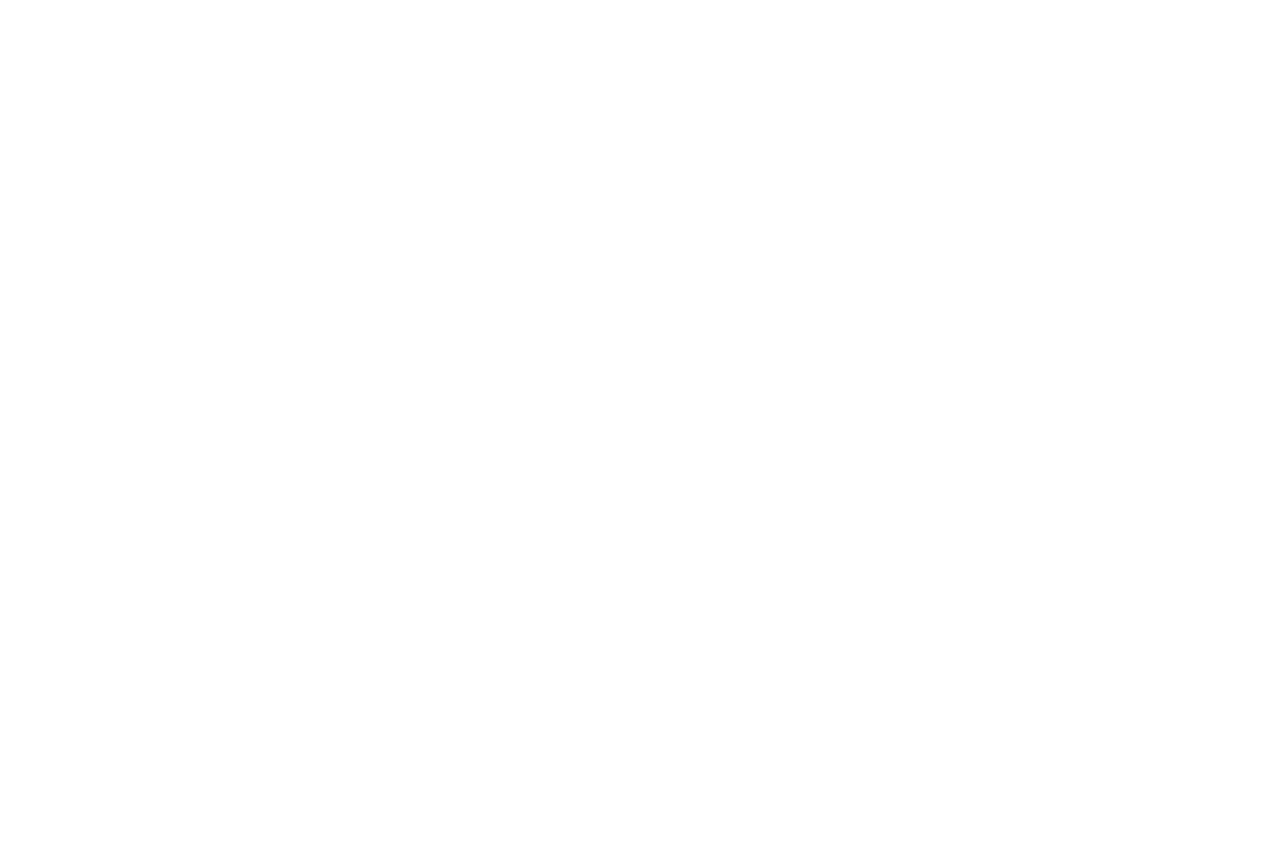
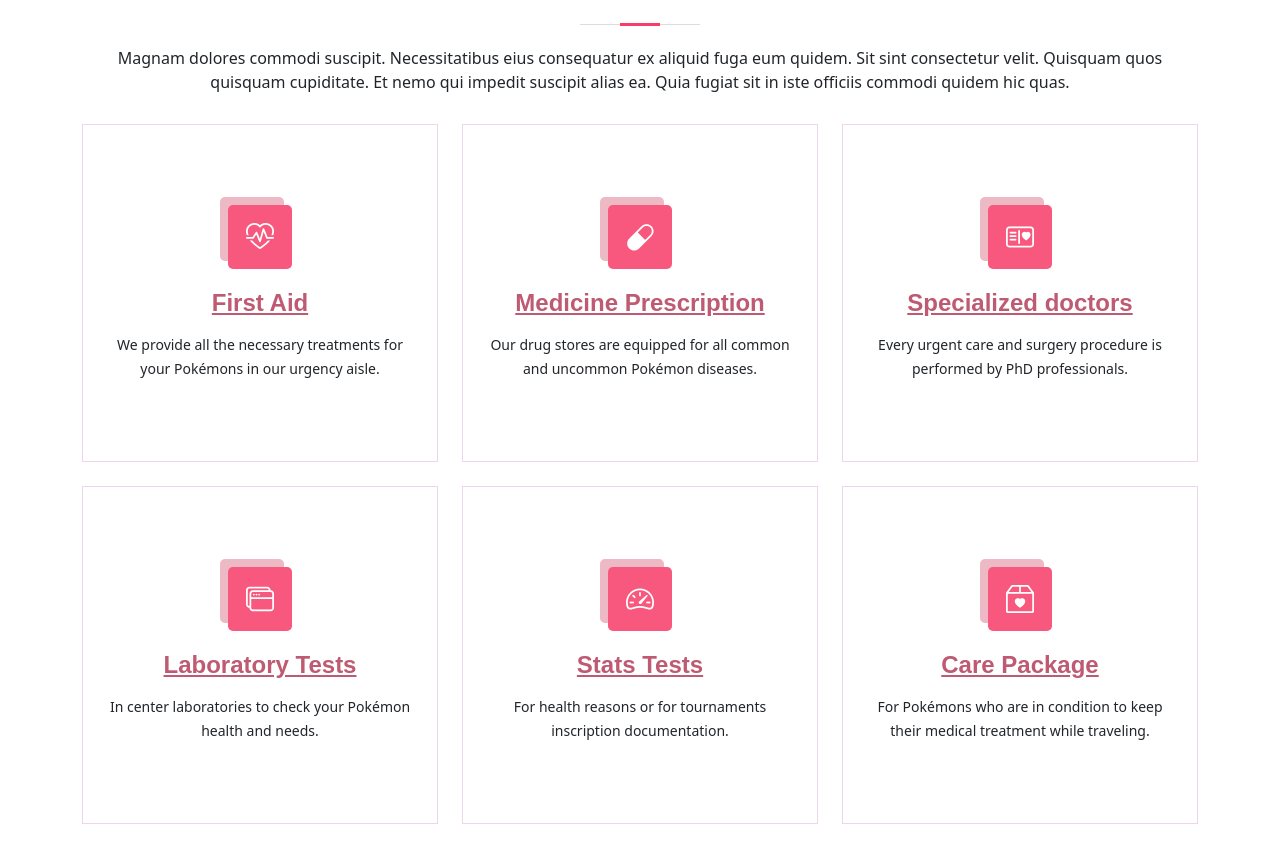
Before and after one commit to reche-git/HealthPage-React-Typescript, a React (Create React App) app: page / in a window 1280 px wide. Shown: the part 2292-3155 px from the top of the page. Before the commit the page ends 2200 px from the top, so only its background shows below. Built offline with nearby package versions, Linux system fonts and the light colour scheme.

Commit message:
Services done

```diff
--- a/src/App.tsx
+++ b/src/App.tsx
@@ -4,6 +4,7 @@ import { Why_Us } from "./component/Why_Us";
 import { TopBar } from "./component/TopBar";
 import AboutUs from "./component/AboutUs";
 import Counter from "./component/Counter";
+import Services from "./component/Services";
 
 function App() {
   return (
@@ -14,6 +15,7 @@ function App() {
       <Why_Us />
       <AboutUs />
       <Counter />
+      <Services />
     </div>
   );
 }
--- a/src/component/Services.tsx
+++ b/src/component/Services.tsx
@@ -16,14 +16,14 @@ const Services = () => {
           <div className="col-lg-4 col-md-6 d-flex align-items-stretch">
             <div className="icon-box">
               <div className="icon">
-                <i className="fas fa-heartbeat"></i>
+                <i className="bi bi-heart-pulse"></i>
               </div>
               <h4>
-                <a href="">Lorem Ipsum</a>
+                <a href="">First Aid</a>
               </h4>
               <p>
-                Voluptatum deleniti atque corrupti quos dolores et quas
-                molestias excepturi
+                We provide all the necessary treatments for your Pokémons in our
+                urgency aisle.
               </p>
             </div>
           </div>
@@ -31,14 +31,14 @@ const Services = () => {
           <div className="col-lg-4 col-md-6 d-flex align-items-stretch mt-4 mt-md-0">
             <div className="icon-box">
               <div className="icon">
-                <i className="fas fa-pills"></i>
+                <i className="bi bi-capsule"></i>
               </div>
               <h4>
-                <a href="">Sed ut perspiciatis</a>
+                <a href="">Medicine Prescription</a>
               </h4>
               <p>
-                Duis aute irure dolor in reprehenderit in voluptate velit esse
-                cillum dolore
+                Our drug stores are equipped for all common and uncommon Pokémon
+                diseases.
               </p>
             </div>
           </div>
@@ -46,14 +46,14 @@ const Services = () => {
           <div className="col-lg-4 col-md-6 d-flex align-items-stretch mt-4 mt-lg-0">
             <div className="icon-box">
               <div className="icon">
-                <i className="fas fa-hospital-user"></i>
+                <i className="bi bi-postcard-heart"></i>
               </div>
               <h4>
-                <a href="">Magni Dolores</a>
+                <a href="">Specialized doctors</a>
               </h4>
               <p>
-                Excepteur sint occaecat cupidatat non proident, sunt in culpa
-                qui officia
+                Every urgent care and surgery procedure is performed by PhD
+                professionals.
               </p>
             </div>
           </div>
@@ -61,14 +61,13 @@ const Services = () => {
           <div className="col-lg-4 col-md-6 d-flex align-items-stretch mt-4">
             <div className="icon-box">
               <div className="icon">
-                <i className="fas fa-dna"></i>
+                <i className="bi bi-window-stack"></i>
               </div>
               <h4>
-                <a href="">Nemo Enim</a>
+                <a href="">Laboratory Tests</a>
               </h4>
               <p>
-                At vero eos et accusamus et iusto odio dignissimos ducimus qui
-                blanditiis
+                In center laboratories to check your Pokémon health and needs.
               </p>
             </div>
           </div>
@@ -76,14 +75,13 @@ const Services = () => {
           <div className="col-lg-4 col-md-6 d-flex align-items-stretch mt-4">
             <div className="icon-box">
               <div className="icon">
-                <i className="fas fa-wheelchair"></i>
+                <i className="bi bi-speedometer2"></i>
               </div>
               <h4>
-                <a href="">Dele cardo</a>
+                <a href="">Stats Tests</a>
               </h4>
               <p>
-                Quis consequatur saepe eligendi voluptatem consequatur dolor
-                consequuntur
+                For health reasons or for tournaments inscription documentation.
               </p>
             </div>
           </div>
@@ -91,14 +89,14 @@ const Services = () => {
           <div className="col-lg-4 col-md-6 d-flex align-items-stretch mt-4">
             <div className="icon-box">
               <div className="icon">
-                <i className="fas fa-notes-medical"></i>
+                <i className="bi bi-box2-heart"></i>
               </div>
               <h4>
-                <a href="">Divera don</a>
+                <a href="">Care Package</a>
               </h4>
               <p>
-                Modi nostrum vel laborum. Porro fugit error sit minus sapiente
-                sit aspernatur
+                For Pokémons who are in condition to keep their medical
+                treatment while traveling.
               </p>
             </div>
           </div>
--- a/src/index.css
+++ b/src/index.css
@@ -7,12 +7,12 @@ body {
 }
 
 a {
-  color: #1977cc;
+  color: #fa3c69;
   text-decoration: none;
 }
 
 a:hover {
-  color: #3291e6;
+  color: #fa3c69;
   text-decoration: none;
 }
 
@@ -72,7 +72,7 @@ h6 {
   right: 15px;
   bottom: 15px;
   z-index: 996;
-  background: #1977cc;
+  background: #fa3c69;
   width: 40px;
   height: 40px;
   border-radius: 4px;
@@ -623,9 +623,19 @@ section {
 /*--------------------------------------------------------------
 # Services
 --------------------------------------------------------------*/
+.services .section-title h2,
+h2::before,
+h2::after {
+  color: #fa3c69;
+}
+
+.services .section-title h2::after {
+  background-color: #fa3c69;
+}
+
 .services .icon-box {
   text-align: center;
-  border: 1px solid #d5e1ed;
+  border: 1px solid #edd5eb;
   padding: 80px 20px;
   transition: all ease-in-out 0.3s;
 }
@@ -634,7 +644,7 @@ section {
   margin: 0 auto;
   width: 64px;
   height: 64px;
-  background: #1977cc;
+  background: #f8587d;
   border-radius: 5px;
   transition: all 0.3s ease-out 0s;
   display: flex;
@@ -656,7 +666,7 @@ section {
   top: -8px;
   height: 100%;
   width: 100%;
-  background: #badaf7;
+  background: #ecb9c5;
   border-radius: 5px;
   transition: all 0.3s ease-out 0s;
   transform: translateZ(-1px);
@@ -669,7 +679,7 @@ section {
 }
 
 .services .icon-box h4 a {
-  color: #2c4964;
+  color: #be5a72;
 }
 
 .services .icon-box p {
@@ -679,8 +689,8 @@ section {
 }
 
 .services .icon-box:hover {
-  background: #1977cc;
-  border-color: #1977cc;
+  background: #f8587d;
+  border-color: #f8587d;
 }
 
 .services .icon-box:hover .icon {
@@ -688,11 +698,11 @@ section {
 }
 
 .services .icon-box:hover .icon i {
-  color: #1977cc;
+  color: #f8587d;
 }
 
 .services .icon-box:hover .icon::before {
-  background: #3291e6;
+  background: #f5809b;
 }
 
 .services .icon-box:hover h4 a,
```
